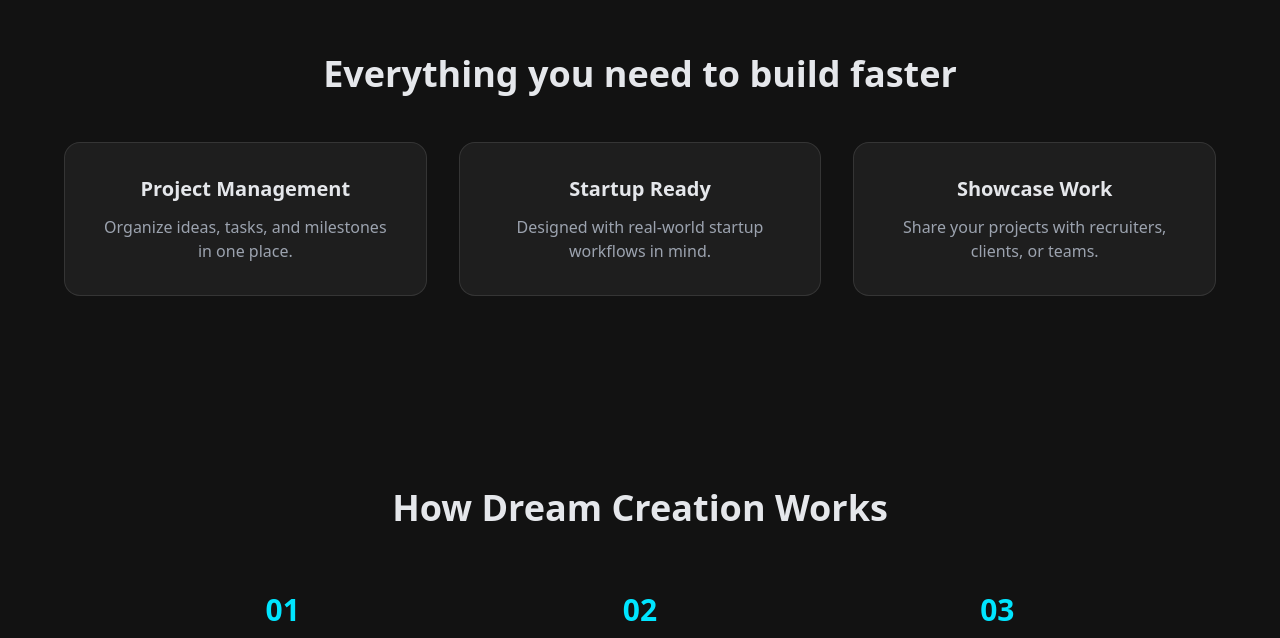
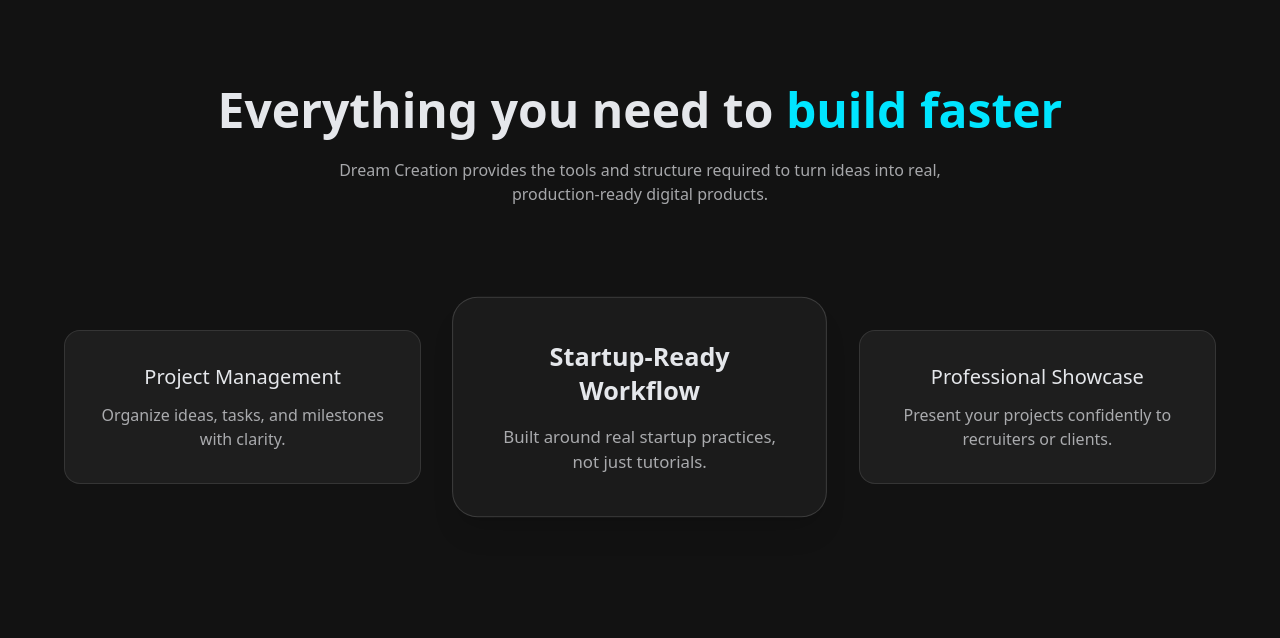
Before and after one commit to arvind9018/DreamCreation.frontend, a Next.js app: page / in a window 1280 px wide. Shown: the part 902-1540 px from the top of the page. Built offline with nearby package versions, Linux system fonts and the light colour scheme.

Commit message:
Refactor Features component for improved layout
Updated the Features component layout and styling, enhancing the presentation of feature cards and descriptions.

```diff
--- a/components/Features.tsx
+++ b/components/Features.tsx
@@ -1,34 +1,79 @@
 export function Features() {
   return (
-    <section className="py-24 px-6 bg-dark">
-      <div className="max-w-6xl mx-auto text-center">
+    <section className="py-32 px-6 bg-dark text-secondary overflow-hidden">
+      <div className="max-w-6xl mx-auto text-center animate-fade-up">
 
-        <h2 className="text-4xl font-bold mb-12">
-          Everything you need to build faster
+        {/* Header */}
+        <h2 className="text-4xl md:text-5xl font-semibold mb-6">
+          Everything you need to <span className="text-accent">build faster</span>
         </h2>
 
-        <div className="grid md:grid-cols-3 gap-8">
+        <p className="text-secondary/70 max-w-2xl mx-auto mb-24">
+          Dream Creation provides the tools and structure required to
+          turn ideas into real, production-ready digital products.
+        </p>
 
-          {[
-            { title: "Project Management", desc: "Organize ideas, tasks, and milestones in one place." },
-            { title: "Startup Ready", desc: "Designed with real-world startup workflows in mind." },
-            { title: "Showcase Work", desc: "Share your projects with recruiters, clients, or teams." },
-          ].map((item, i) => (
-            <div
-              key={i}
-              className="p-8 rounded-2xl bg-white/5 border border-white/10 hover:border-accent transition"
-            >
-              <h3 className="text-xl font-semibold mb-3">
-                {item.title}
+        {/* Features */}
+        <div className="relative grid md:grid-cols-3 gap-10 items-center">
+
+          {/* LEFT CARD */}
+          <FeatureCard
+            title="Project Management"
+            desc="Organize ideas, tasks, and milestones with clarity."
+          />
+
+          {/* CENTER CARD WITH GLOW */}
+          <div className="relative">
+            {/* Circular animation */}
+            <div className="glow-orbit" />
+
+            <div className="
+              relative z-10 p-10 rounded-3xl
+              bg-[#1b1b1b]
+              border border-white/15
+              shadow-xl
+              scale-105
+            ">
+              <h3 className="text-2xl font-semibold mb-4">
+                Startup-Ready Workflow
               </h3>
-              <p className="text-gray-400">
-                {item.desc}
+              <p className="text-secondary/70">
+                Built around real startup practices, not just tutorials.
               </p>
             </div>
-          ))}
+          </div>
+
+          {/* RIGHT CARD */}
+          <FeatureCard
+            title="Professional Showcase"
+            desc="Present your projects confidently to recruiters or clients."
+          />
 
         </div>
       </div>
     </section>
   );
 }
+
+/* Small reusable card */
+function FeatureCard({ title, desc }: any) {
+  return (
+    <div
+      className="
+        p-8 rounded-2xl
+        bg-white/5
+        border border-white/10
+        hover:border-accent
+        hover:-translate-y-2
+        transition-all duration-300
+      "
+    >
+      <h3 className="text-xl font-medium mb-3">
+        {title}
+      </h3>
+      <p className="text-secondary/70">
+        {desc}
+      </p>
+    </div>
+  );
+}
```
